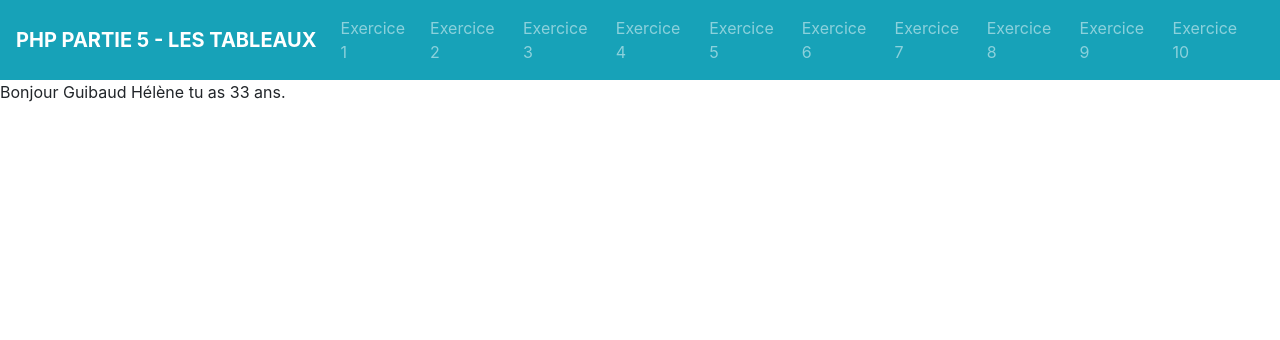
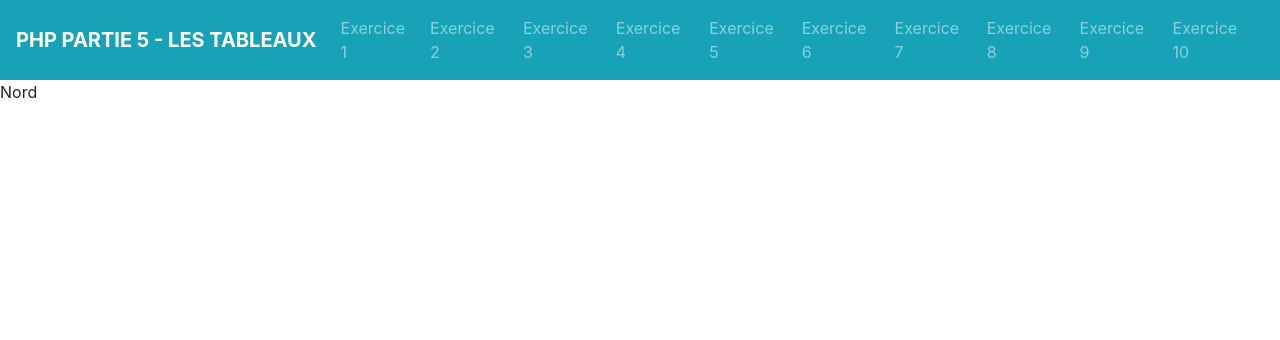
Before and after one commit to thierrylachat/PHP_Exercices, a PHP site: the page made by Partie 5 - Les tableaux/Exercice 6.php in a window 1280 px wide. Shown: the top 340 px of the page. Run offline with PHP 8.4, Linux system fonts and the light colour scheme.

Commit message:
Partie 5 - Exercice 6.

```diff
--- a/Partie 5 - Les tableaux/Exercice 6.php
+++ b/Partie 5 - Les tableaux/Exercice 6.php
@@ -1,6 +1,4 @@
-<!-- Enoncé :
-Faire une fonction qui prend trois paramètres : le nom, le prénom et l'âge d'une personne. Elle doit renvoyer une chaine de la forme :
-Bonjour + nom + prénom + , tu as + age + ans. -->
+<!-- Enoncé : avec le tableau de l'exercice 5, afficher la valeur de l'index 59. -->
 
 <!-- Création de variables et insertion du header et de la barre de navigation. -->
 
@@ -10,16 +8,14 @@ Bonjour + nom + prénom + , tu as + age + ans. -->
 ?>
 
 
-<!-- Création de la fonction welcome. -->
+<!-- Report du tableau associatif. -->
 
-<?php function welcome($name, $firstname, $age) {
-    return 'Bonjour '.$name.' '.$firstname.' tu as '.$age.' ans.';
-} ?>
+<?php $departments = array("80"=>"Somme", "60"=>"Oise", "02"=>"Aisne", "62"=>"Pas-De-Calais", "59"=>"Nord"); ?>
 
 
-<!-- Affichage de la concaténation avec appel de la fonction welcome. -->
+<!-- Affichage de l'index 59 du tableau. -->
 
-<p><?= welcome('Guibaud', 'Hélène', 33); ?></p>
+<p> <?= $departments[59] ;?> </p>
 
 
 <!-- Insertion du footer. -->
```
